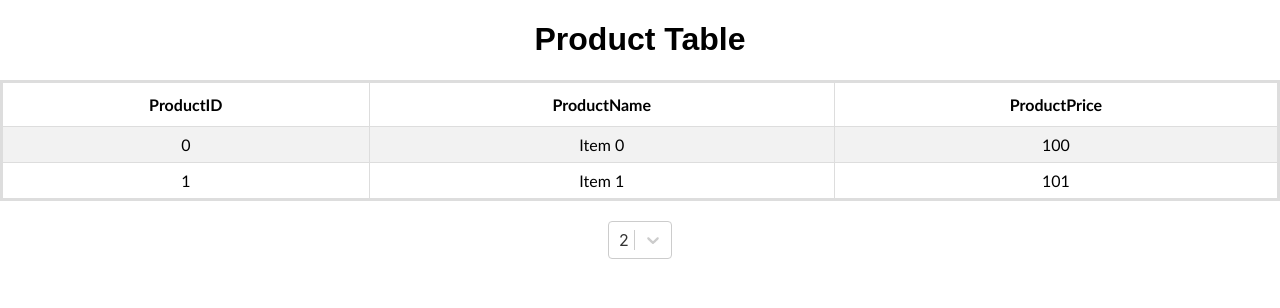
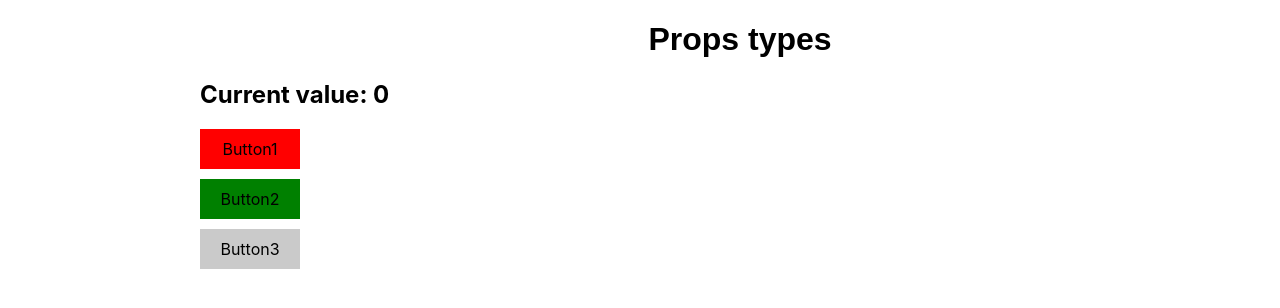
Before and after one commit to tranthuong1999/Bai1_table, a React (Create React App) app: page / in a window 1280 px wide. Shown: the top 308 px of the page. Built offline with nearby package versions, Linux system fonts and the light colour scheme.

Commit message:
Chuaw bai va props

```diff
--- a/src/App.js
+++ b/src/App.js
@@ -1,10 +1,11 @@
 import './App.css';
 import Table from './Table'
+import PropsComponent from './PropsComponent'
 
 function App() {
   return (
     <div className="App">
-      <Table/>
+      <PropsComponent />
     </div>
   );
 }
--- /dev/null
+++ b/src/Button.js
@@ -0,0 +1,18 @@
+import React, { Component } from 'react'
+
+class index extends Component {
+
+    render() {
+        const { text, backgroundColor, onClick } = this.props;
+        return (
+            <div
+                style={{ width: 100, height: 40, backgroundColor: backgroundColor || '#cacaca', display: 'flex', justifyContent: 'center', alignItems: 'center', marginTop: 10 }}
+                onClick={() => onClick && onClick()}
+            >
+                {text}
+            </div>
+        )
+    }
+}
+
+export default index
--- /dev/null
+++ b/src/PropsComponent.js
@@ -0,0 +1,50 @@
+import React, { Component } from 'react'
+import Button from './Button'
+
+class index extends Component {
+    constructor(props) {
+        super(props)
+        this.state = {
+            currentValue: 0
+        }
+
+    }
+
+    onClickButton1() {
+        const { currentValue } = this.state;
+        console.log('Click 1 before: ', currentValue);
+        this.setState({ currentValue: currentValue + 1 }, () => {
+            console.log('Click 3 after: ', this.state.currentValue);
+        })
+        console.log('Click 1 after: ', this.state.currentValue);
+    }
+    onClickButton2() {
+        console.log('Click 2');
+        this.setState((prevState) => ({
+            currentValue: prevState.currentValue - 1
+        }));
+    }
+
+    render() {
+        const { currentValue } = this.state;
+        return (
+            <div style={{ paddingLeft: 200 }}>
+                <h1 id='title'>Props types</h1>
+                <h2>Current value: {currentValue}</h2>
+                <Button
+                    text={'Button1'}
+                    backgroundColor={'red'}
+                    onClick={() => this.onClickButton1()}
+                />
+                <Button
+                    text={'Button2'}
+                    backgroundColor={'green'}
+                    onClick={() => this.onClickButton2()}
+                />
+                <Button text={'Button3'} />
+            </div>
+        )
+    }
+}
+
+export default index
```
Also changed, not shown: 1 other file (tests, documents, lock files or other folders).
